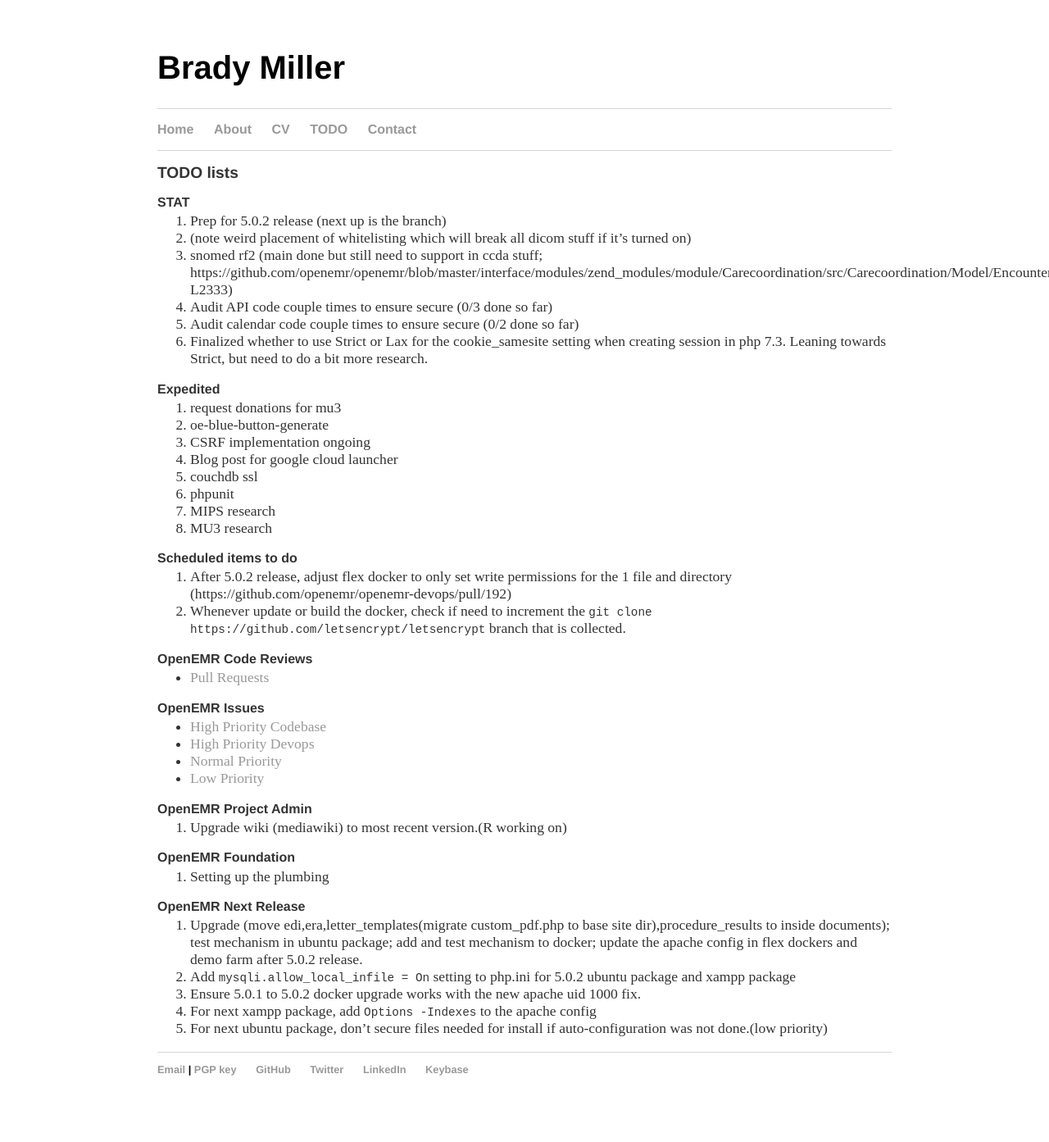
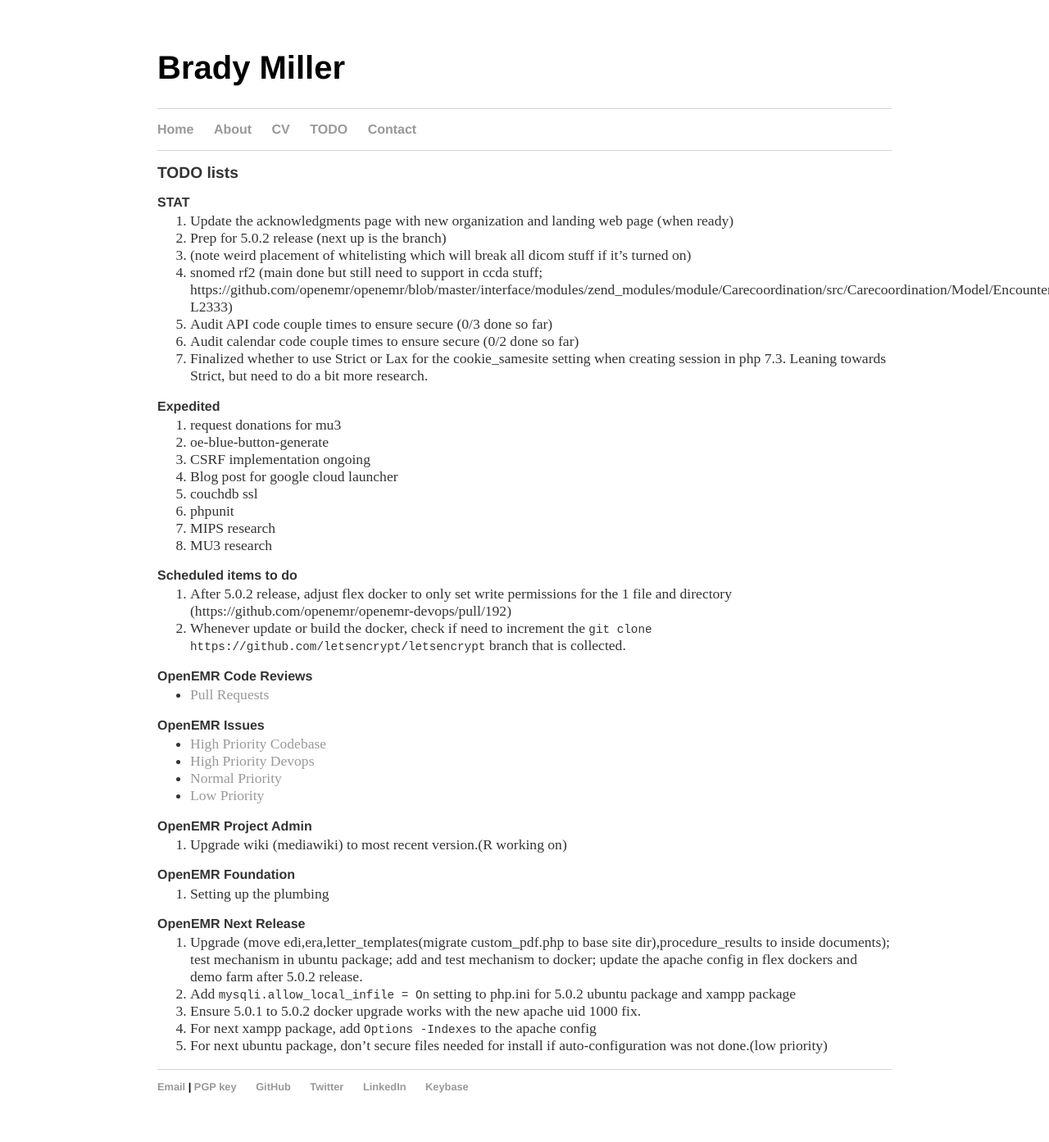
Before and after one commit to bradymiller/bradymiller.github.io, a Jekyll site: the page built from todo/index.md, in a window 1280 px wide. Shown: the whole page at 82% size. Built offline with Jekyll 4.4.1, drawn with Linux system fonts in a browser that asks for light colours; our own code applies the rules of GitHub Pages for plain Markdown files; before the commit the page ends 1372 px from its top, so only the background shows below that.

Commit message:
Update index.md

```diff
--- a/todo/index.md
+++ b/todo/index.md
@@ -4,6 +4,7 @@ layout: default
 ## TODO lists
 
 ### STAT
+1. Update the acknowledgments page with new organization and landing web page (when ready)
 1. Prep for 5.0.2 release (next up is the branch)
 1. (note weird placement of whitelisting which will break all dicom stuff if it's turned on)
 1. snomed rf2 (main done but still need to support in ccda stuff; https://github.com/openemr/openemr/blob/master/interface/modules/zend_modules/module/Carecoordination/src/Carecoordination/Model/EncounterccdadispatchTable.php#L2316-L2333)
```
